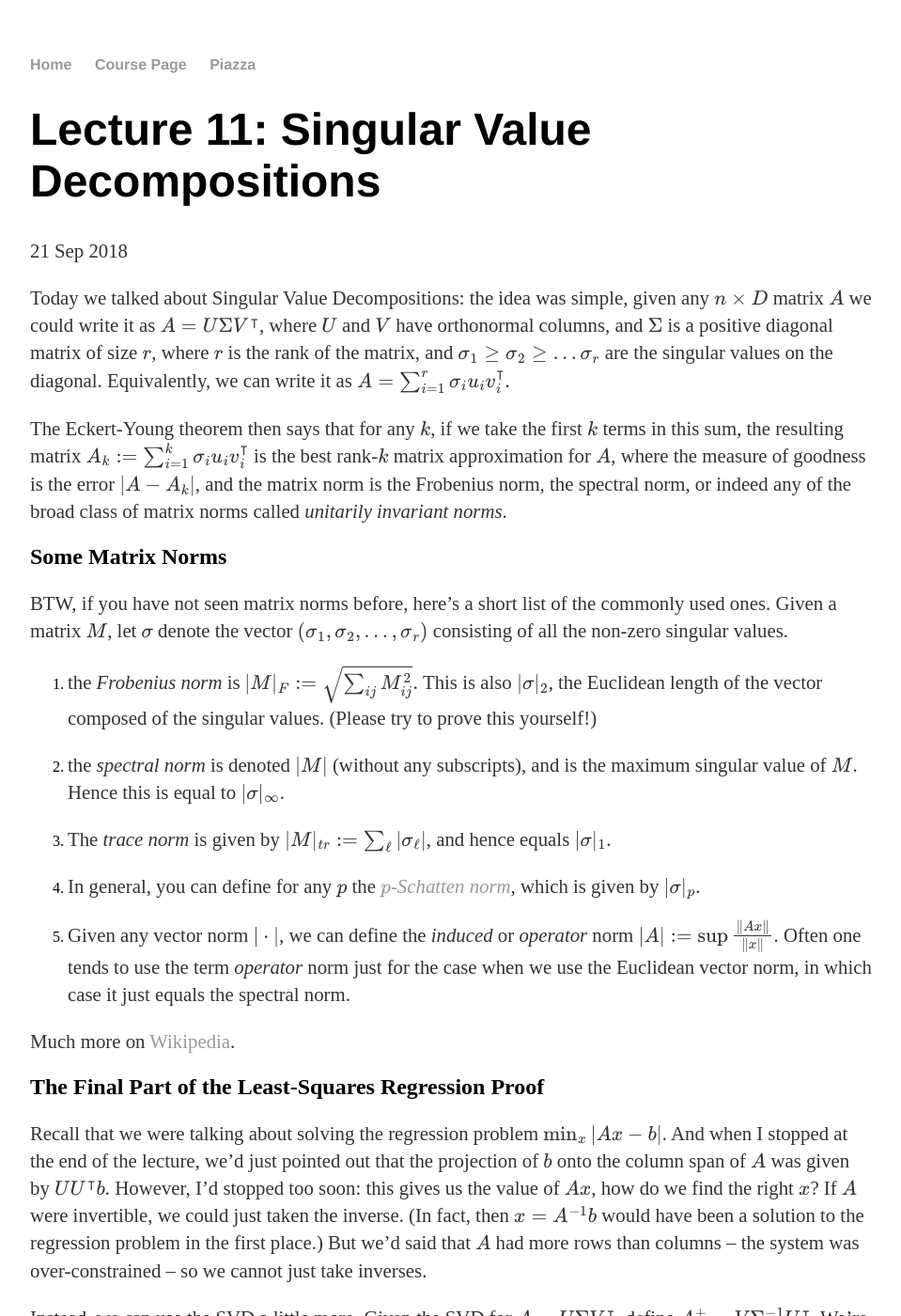
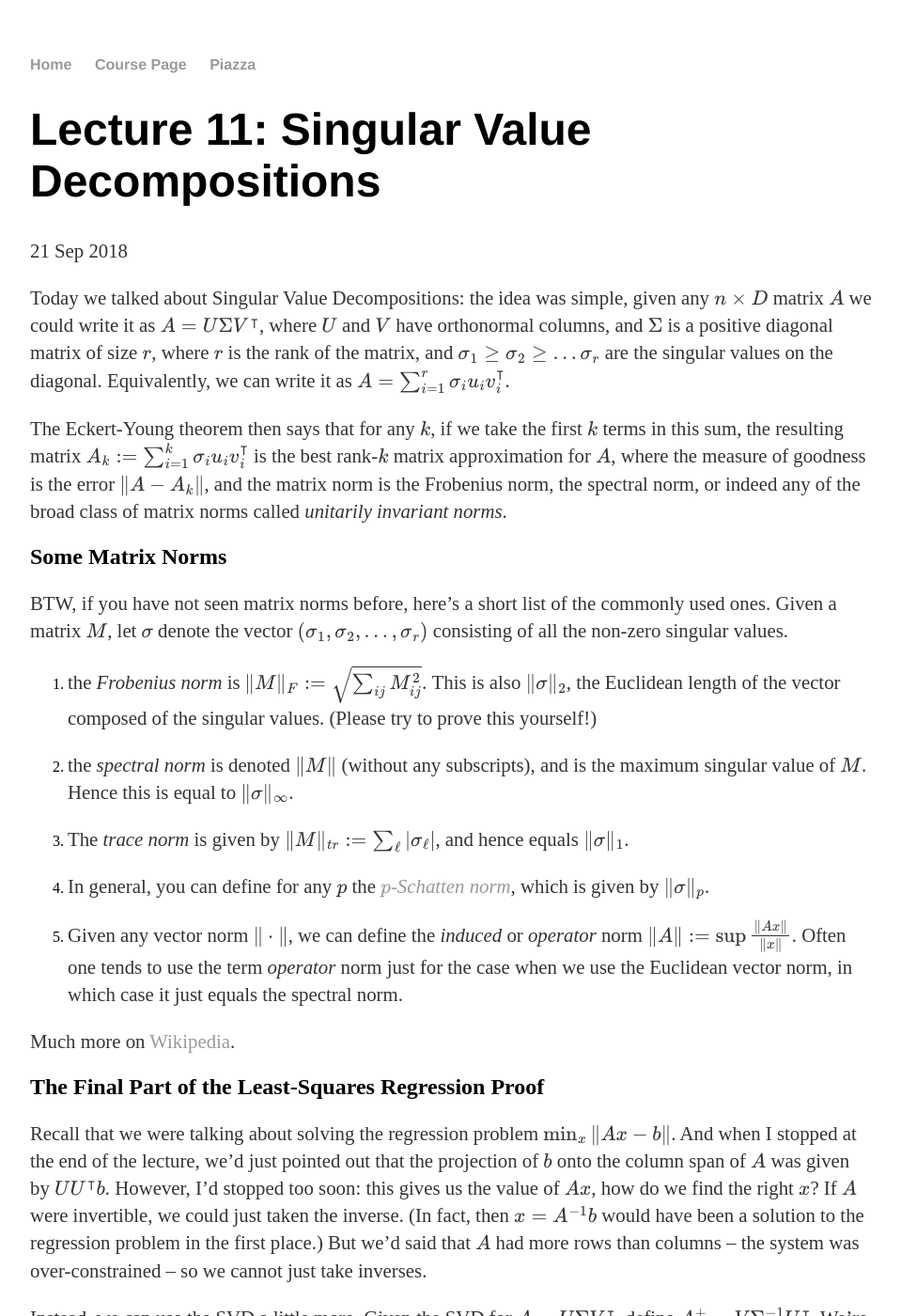
Before and after one commit to cmualgos/cmualgos.github.io, a Jekyll site: the page built from _posts/2018-09-21-svd.md, in a window 1280 px wide and 1400 px high. Shown: the whole window at 94% size, without its empty margins (160-1119 px from the left). Built offline with Jekyll 4.4.1, drawn with Linux system fonts in a browser that asks for light colours; formulas are drawn with MathJax 3; some of the changed text lies outside the part shown.

Commit message:
Fixes and links

```diff
--- a/_posts/2018-09-21-svd.md
+++ b/_posts/2018-09-21-svd.md
@@ -16,7 +16,7 @@ as $A = \sum_{i = 1}^r \sigma_i u_i v_i^\intercal$.
 The Eckert-Young theorem then says that for any $k$, if we take the
 first $k$ terms in this sum, the resulting matrix $A_k := \sum_{i = 1}^k
 \sigma_i u_i v_i^\intercal$ is the best rank-$k$ matrix approximation
-for $A$, where the measure of goodness is the error $\| A - A_k \|$, and
+for $A$, where the measure of goodness is the error $\\| A - A_k \\|$, and
 the matrix norm is the Frobenius norm, the spectral norm, or indeed any
 of the broad class of matrix norms called _unitarily invariant norms_.
 
@@ -27,21 +27,21 @@ the commonly used ones. Given a matrix $M$, let $\mathbf{\sigma}$ denote
 the vector $(\sigma_1, \sigma_2, \ldots, \sigma_r)$ consisting of all
 the non-zero singular values.
 
-1. the _Frobenius norm_ is $\|M\|\_F := \sqrt{\sum_{ij} M_{ij}^2}. $
-This is also $\|\mathbf{\sigma}\|_2$, the Euclidean length of the
+1. the _Frobenius norm_ is $\\|M\\|\_F := \sqrt{\sum_{ij} M_{ij}^2}. $
+This is also $\\|\mathbf{\sigma}\\|_2$, the Euclidean length of the
 vector composed of the singular values. (Please try to prove this
 yourself!)
 
-2. the _spectral norm_ is denoted $\|M\|$ (without any subscripts), and
+2. the _spectral norm_ is denoted $\\|M\\|$ (without any subscripts), and
 is the maximum singular value of $M$. Hence this is equal to
-$\|\mathbf{\sigma}\|_\infty$.
+$\\|\mathbf{\sigma}\\|_\infty$.
 
-3. The _trace norm_ is given by $\|M\|\_{tr} := \sum\_\ell | \sigma_\ell |$, and
-hence equals $\| \mathbf{\sigma} \|_1$.
+3. The _trace norm_ is given by $\\|M\\|\_{tr} := \sum\_\ell | \sigma_\ell |$, and
+hence equals $\\| \mathbf{\sigma} \\|_1$.
 
-4. In general, you can define for any $p$ the [_$p$-Schatten norm_](https://en.wikipedia.org/wiki/Schatten_norm), which is given by $\|\mathbf{\sigma}\|_p$.
+4. In general, you can define for any $p$ the [_$p$-Schatten norm_](https://en.wikipedia.org/wiki/Schatten_norm), which is given by $\\|\mathbf{\sigma}\\|_p$.
 
-5. Given any vector norm $\|\cdot \|$, we can define the _induced_ or _operator_ norm $\| A \| := \sup \frac{\\|Ax\\|}{\\|x\\|}$. Often one tends
+5. Given any vector norm $\\|\cdot \\|$, we can define the _induced_ or _operator_ norm $\\| A \\| := \sup \frac{\\|Ax\\|}{\\|x\\|}$. Often one tends
 to use the term _operator_ norm just for the case when we use the Euclidean vector norm, in which case it just equals the spectral norm.
 
 Much more on [Wikipedia](https://en.wikipedia.org/wiki/Matrix_norm).
@@ -49,7 +49,7 @@ Much more on [Wikipedia](https://en.wikipedia.org/wiki/Matrix_norm).
 ## The Final Part of the Least-Squares Regression Proof
 
 Recall that we were talking about solving the regression problem $\min_x
-\| Ax - b\|$. And when I stopped at the end of the lecture, we'd just
+\\| Ax - b\\|$. And when I stopped at the end of the lecture, we'd just
 pointed out that the projection of $b$ onto the column span of $A$ was
 given by $UU^\intercal b$. However, I'd stopped too soon: this gives us
 the value of $Ax$, how do we find the right $x$? If $A$ were invertible,
@@ -97,7 +97,7 @@ However, in practice you will probably use some other method. Here's the
 _power method_, also called _power iteration_. Pick a starting unit
 vector $r_0$, typically at random. At the $i^{th}$ iteration, given some
 $r_i$ compute the matrix-vector product $Mr_i$, rescale to get a unit
-vector $r_{i+1} := Mr_i/\|Mr_i\|_2$, and repeat.
+vector $r_{i+1} := Mr_i/\\|Mr_i\\|_2$, and repeat.
 
 For the moment, let's ignore the rescaling, which is mainly to keep the
 length under control. Then we just take the vector $r_0$ and keep
```
